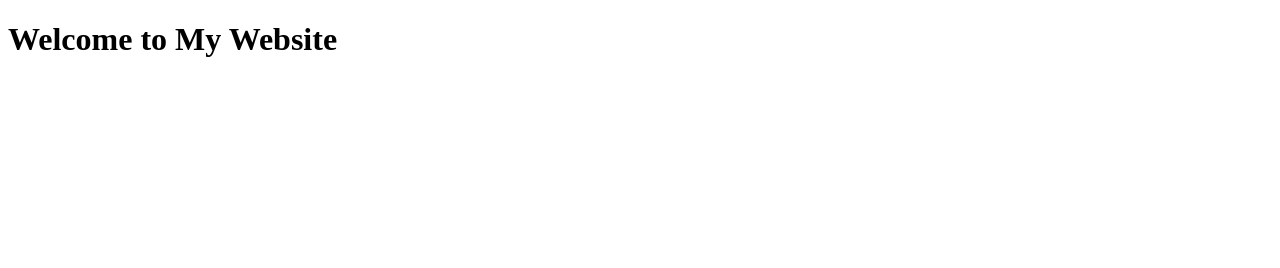
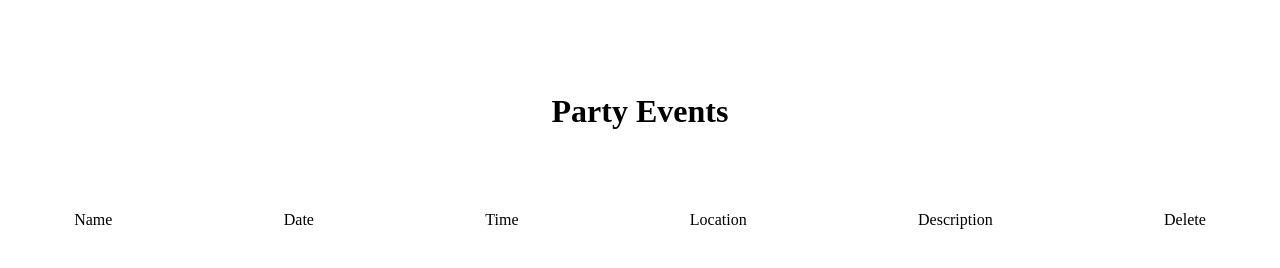
Before and after one commit to Chelsea-Fullstack-Homework/Unit2.PartyPlanner, a plain HTML site: page index.html in a window 1280 px wide. Drawn offline with Linux system fonts and the light colour scheme; no server answers.

Commit message:
Big update. pushing what I got so far.

```diff
--- a/index.css
+++ b/index.css
@@ -0,0 +1,25 @@
+main{
+    padding: 5%;
+    display: flex;
+    flex-direction: column;
+    justify-content: center;
+    align-items: center;
+}
+
+main > section {
+    padding-top: 5%;
+    display: flex;
+    justify-content: space-between;
+    align-items: center;
+    width: 100%;
+}
+
+table {
+    width: 100%;
+}
+
+tr {
+    display: flex;
+    justify-content: space-between;
+    align-items: center;
+}
--- a/index.html
+++ b/index.html
@@ -9,8 +9,23 @@
     </head>
     <body>
         <main>
-            <h1>Welcome to My Website</h1>
-            <section></section>
+            <h1>Party Events</h1>
+            <section>
+                <table>
+                    <thead>
+                        <tr>
+                            <td>Name</td>
+                            <td>Date</td>
+                            <td>Time</td>
+                            <td>Location</td>
+                            <td>Description</td>
+                            <td>Delete</td>
+                        </tr>
+                    </thead>
+                    <tbody>
+                    </tbody>
+                </table>
+            </section>
         </main>
         <script src="index.js"></script>
     </body>
--- a/index.js
+++ b/index.js
@@ -14,9 +14,23 @@ async function getEvents() {
     }
 }
 
-function render(events){
-    console.log(events);
-}
+//build a table row with parsed data.
+
+    function render(events){
+        let tBod = document.querySelector("tbody");
+        let tableRow = document.createElement("tr");
+        for(let event of events){
+            tableRow.innerHTML = "";
+            for(let i in event){
+                let cell = document.createElement("td");
+                let data = document.createTextNode(event[i]);
+                cell.appendChild(data);
+                tableRow.appendChild(cell);
+            }
+
+            tBod.appendChild(tableRow);
+        }
+    }
 
 async function run() {
     const events = await getEvents();
```
